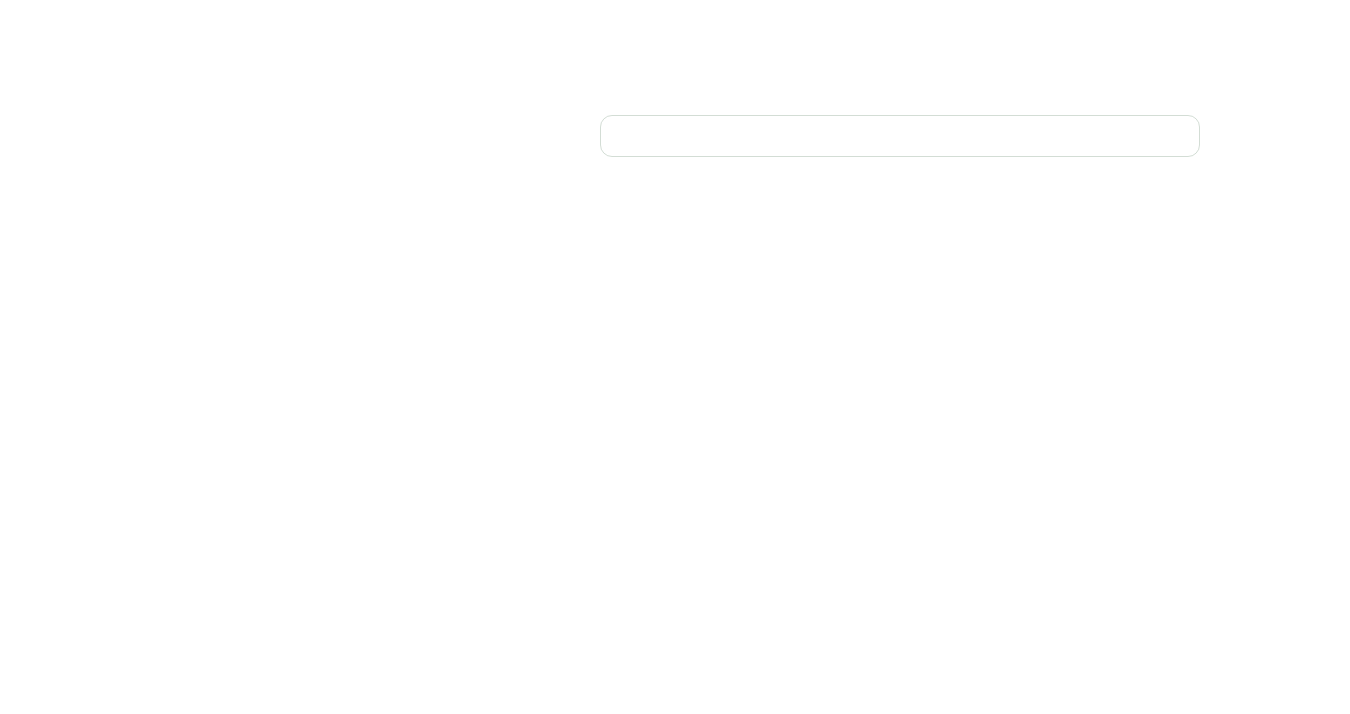
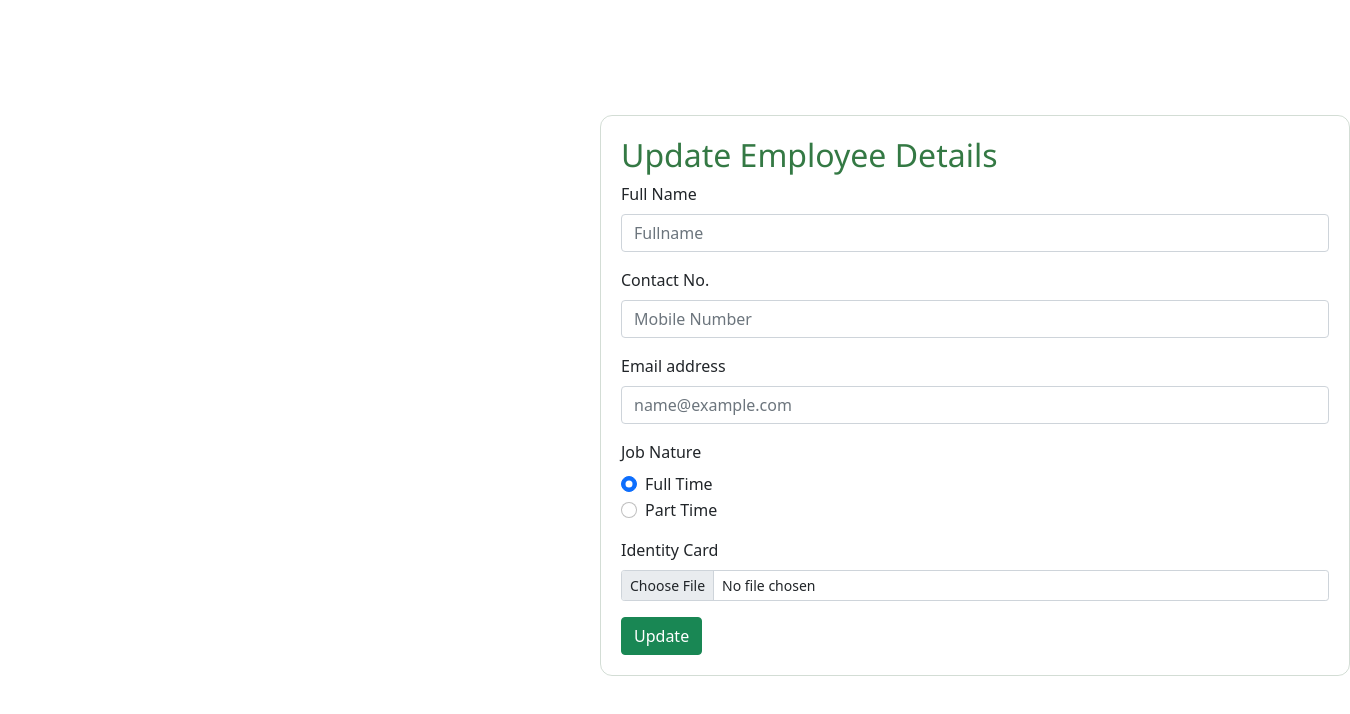
Before and after one commit to 0Shraddha/CRUD-using-react.js, a React (Create React App) app: page /update in a window 1280 px wide. Before the commit this address had no page. Shown: the top 714 px of the page, 1350 px wide, since content can reach past the window. Built offline with nearby package versions, Linux system fonts and the light colour scheme.

Commit message:
update operation achieved

```diff
--- a/src/App.css
+++ b/src/App.css
@@ -5,7 +5,7 @@
 }
 .container{
     margin: 115px 600px 0px;
-    width: 600px;
+    width: 750px;
     border: 1px solid #3e6a483a;
     border-radius: 12px;
     padding: 20px;
--- a/src/App.js
+++ b/src/App.js
@@ -3,6 +3,7 @@ import "./App.css";
 import Create from "./Components/Create";
 import Read from "./Components/Read";
 import { BrowserRouter, Routes, Route } from "react-router-dom";
+import Update from "./Components/Update";
 
 const App = () => {
   return (
@@ -12,6 +13,8 @@ const App = () => {
       <Routes>
         <Route exact path="/" element={<Create/>}/>
         <Route exact path="/read" element={<Read/>}/>
+        <Route exact path="/update" element={<Update/>}/>
+
       </Routes>
       </BrowserRouter>
       </div>
--- a/src/Components/Create.js
+++ b/src/Components/Create.js
@@ -16,7 +16,6 @@ const Create = () => {
 
 const handleSubmit = (e) => {
   e.preventDefault();
-  console.log("clicked!");
   axios.post("https://6533f14be1b6f4c590466854.mockapi.io/api/v1/crud-employeeinfo",{
     name:name,
     phone:phone,
--- a/src/Components/Read.js
+++ b/src/Components/Read.js
@@ -1,22 +1,43 @@
 import React, { useState, useEffect } from "react";
 import axios from "axios";
+import { Link } from "react-router-dom";
 
 const Read = () => {
-
   const [data, setData] = useState([]);
 
- function getData(){
-    axios.get("https://6533f14be1b6f4c590466854.mockapi.io/api/v1/crud-employeeinfo")
+  function getData() {
+    axios
+      .get(
+        "https://6533f14be1b6f4c590466854.mockapi.io/api/v1/crud-employeeinfo"
+      )
       .then((res) => {
         console.log(res.data);
         setData(res.data);
+      });
+  }
 
+  function handleDelete(id,name) {
+    alert("The employee info is going to be deleted");
+    axios
+      .delete(`https://6533f14be1b6f4c590466854.mockapi.io/api/v1/crud-employeeinfo/${id}`)
+      .then(() => {
+        getData();
       });
+  }
+
+  const setToLocalStorage = (id,name,email,phone) => {
+    localStorage.setItem("id",id);
+    localStorage.setItem("name",name);
+    localStorage.setItem("phone",phone);
+    localStorage.setItem("email",email);
+
+
+
   }
 
   useEffect(() => {
     getData();
-  },[]);
+  }, []);
 
   return (
     <>
@@ -36,28 +57,35 @@ const Read = () => {
           </tr>
         </thead>
 
-        {
-          data.map((eachData) => {
-            return(
+        {data.map((eachData) => {
+          return (
             <>
+              {/* <div>
+                <h1 className="heading">{eachData.name}</h1>
+              </div> */}
+
               <tbody>
                 <tr>
-            <td >{eachData.id}</td>
+                  <td>{eachData.id}</td>
                   <td>{eachData.name}</td>
                   <td>{eachData.phone}</td>
                   <td>{eachData.email}</td>
                   <td>
-              <button class="btn btn-success">Edit</button>
+                    <Link to="/update"><button class="btn btn-success" onClick={() => setToLocalStorage(eachData.id,eachData.name,eachData.email,eachData.phone)}>Edit</button></Link>
                   </td>
                   <td>
-              <button class="btn btn-danger">Delete</button>
+                    <button
+                      class="btn btn-danger"
+                      onClick={() => handleDelete(eachData.id)}
+                    >
+                      Delete
+                    </button>
                   </td>
                 </tr>
               </tbody>
             </>
-            )
-            })
-        }
+          );
+        })}
       </table>
     </>
   );
--- /dev/null
+++ b/src/Components/Update.js
@@ -0,0 +1,134 @@
+import React, { useEffect, useState } from "react";
+import axios from "axios";
+import { useNavigate } from "react-router-dom";
+
+const Update = () => {
+  const [id, setId] = useState("");
+  const [name, setName] = useState("");
+  const [phone, setPhone] = useState("");
+  const [email, setEmail] = useState("");
+
+  const navigate = useNavigate();
+
+  useEffect(() => {
+    setId(localStorage.getItem("id"));
+    setName(localStorage.getItem("name"));
+    setPhone(localStorage.getItem("phone"));
+    setEmail(localStorage.getItem("email"));
+  }, []);
+
+  const handleUpdate = (e)=>{
+    e.preventDefault();
+    axios.put(`https://6533f14be1b6f4c590466854.mockapi.io/api/v1/crud-employeeinfo/${id}`,{
+        name:name,
+        phone:phone,
+        email:email
+    }).then(() => {
+        navigate("/read");
+
+    })
+
+  }
+  return (
+    <>
+      <h2 className="heading">Update Employee Details</h2>
+
+      <form>
+        <div class="mb-3">
+          <label for="exampleFormControlInput1" className="form-label">
+            Full Name
+          </label>
+          <input
+            type="text"
+            className="form-control"
+            id="exampleFormControlInput1"
+            placeholder="Fullname"
+            value={name}
+            onChange={(e)=>setName(e.target.value)}
+            required
+          />
+        </div>
+        <div class="mb-3">
+          <label for="exampleFormControlInput1" className="form-label">
+            Contact No.
+          </label>
+          <input
+            type="tel"
+            className="form-control"
+            id="exampleFormControlInput1"
+            placeholder="Mobile Number"
+            value={phone}
+            onChange={(e) => setPhone(e.target.value)}
+            required
+          />
+        </div>
+        <div class="mb-3">
+          <label for="exampleFormControlInput1" className="form-label">
+            Email address
+          </label>
+          <input
+            type="email"
+            className="form-control"
+            id="exampleFormControlInput1"
+            placeholder="name@example.com"
+            value={email}
+            onChange={(e) => setEmail(e.target.value)}
+            required
+          />
+        </div>
+        <div class="mb-3">
+          <label for="exampleFormControlInput1" className="form-label">
+            Job Nature
+          </label>
+          <div class="form-check">
+            <input
+              class="form-check-input"
+              type="radio"
+              name="exampleRadios"
+              id="exampleRadios1"
+              value="option1"
+              checked
+            />
+            <label class="form-check-label" for="exampleRadios1">
+              Full Time
+            </label>
+          </div>
+          <div class="form-check">
+            <input
+              class="form-check-input"
+              type="radio"
+              name="exampleRadios"
+              id="exampleRadios2"
+              value="option2"
+            />
+            <label class="form-check-label" for="exampleRadios2">
+              Part Time
+            </label>
+          </div>
+        </div>
+        <div class="mb-3">
+          <label for="formFileSm" class="form-label">
+            Identity Card
+          </label>
+          <input
+            class="form-control form-control-sm"
+            id="formFileSm"
+            type="file"
+            required
+          />
+        </div>
+
+        {/* {id}
+{job}
+{name}
+{email}
+{phone} */}
+        <button type="submit" className="btn btn-success" onClick={handleUpdate}>
+          Update
+        </button>
+      </form>
+    </>
+  );
+};
+
+export default Update;
```
Lines whose indentation alone changed are shown as unchanged.
